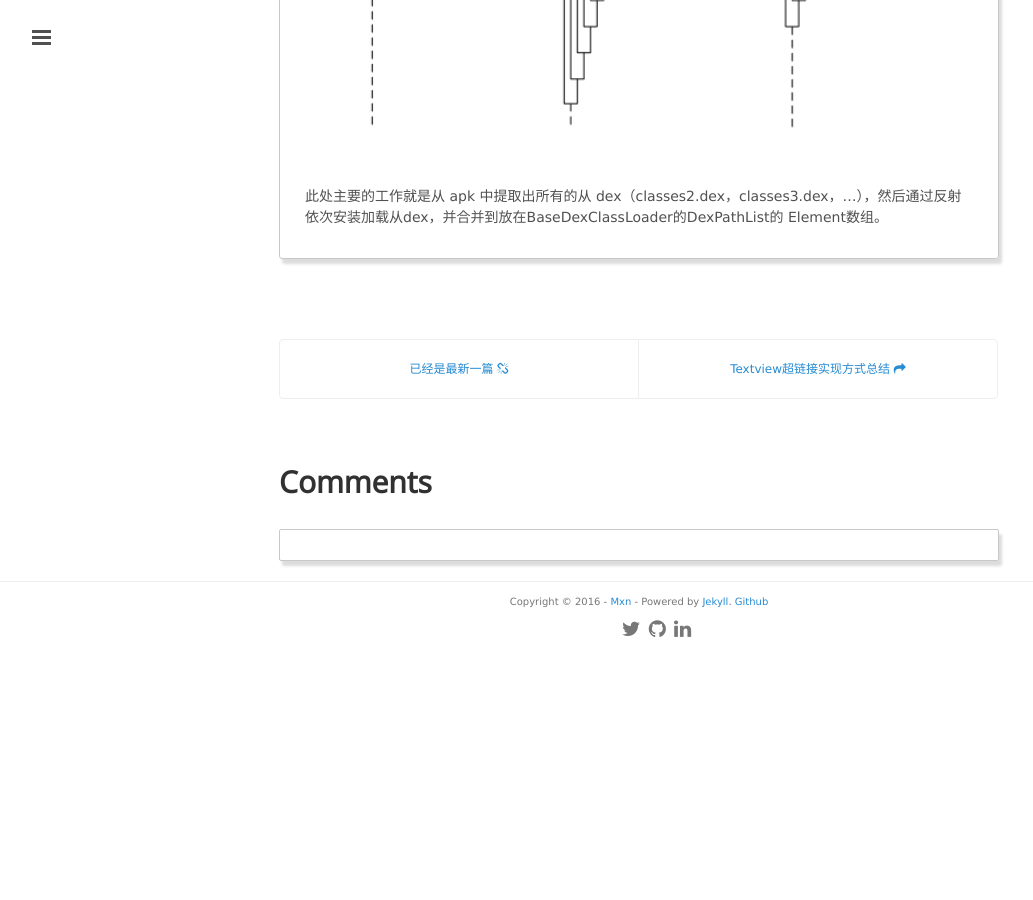
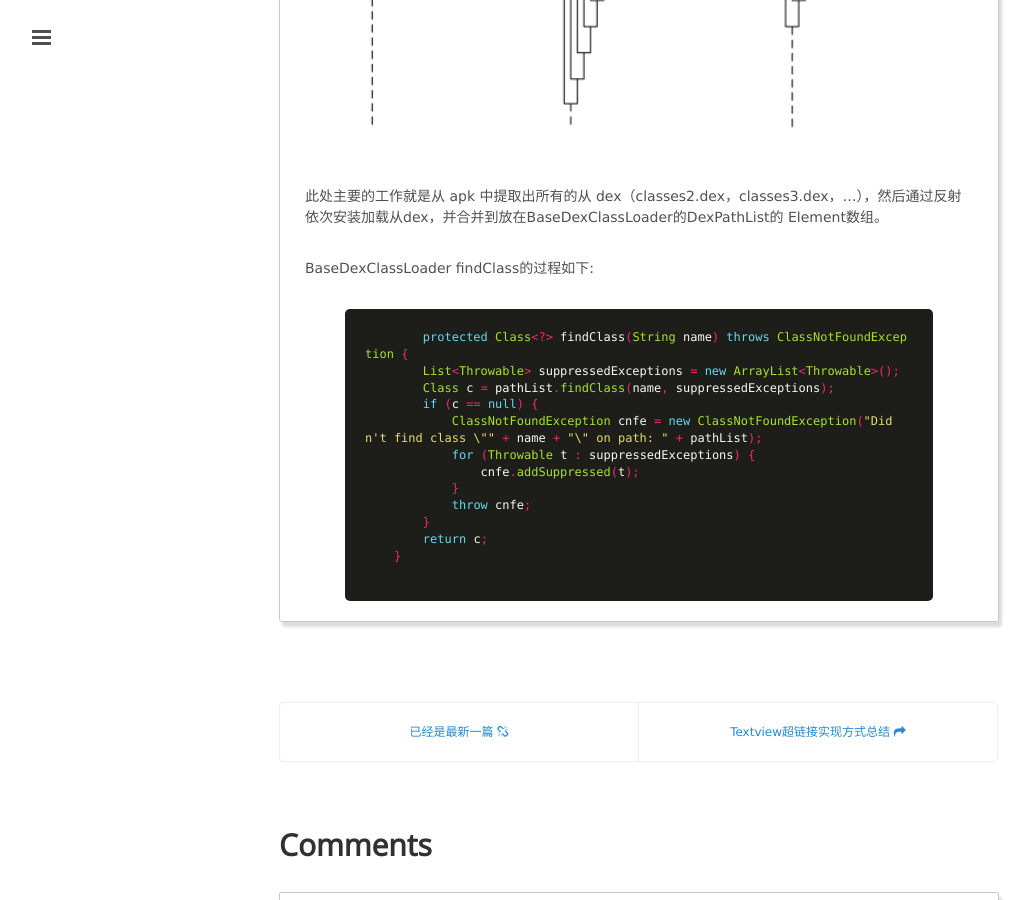
Before and after one commit to mxn21/mxn21.github.io, a Jekyll site: the page built from _posts/2016-2-25-android分包原理.md, in a window 1280 px wide and 900 px high, scrolled down 6602 px. Shown: the whole window, without its empty margins (1-1034 px from the left). Built offline with Jekyll 4.4.1, drawn with Linux system fonts in a browser that asks for light colours; Markdown is read by kramdown in place of the engine named in the settings; comment, search, counter and statistics services are not loaded; before the commit the page ends 7256 px from its top, so only the background shows below that.

Commit message:
23432423

```diff
--- a/_posts/2016-2-25-android分包原理.md
+++ b/_posts/2016-2-25-android分包原理.md
@@ -249,3 +249,20 @@
 
 此处主要的工作就是从 apk 中提取出所有的从 dex（classes2.dex，classes3.dex，…），然后通过反射依次安装加载从dex，并合并到放在BaseDexClassLoader的DexPathList的
 Element数组。
+
+BaseDexClassLoader findClass的过程如下:
+
+	{% highlight java  %}
+	protected Class<?> findClass(String name) throws ClassNotFoundException {
+        List<Throwable> suppressedExceptions = new ArrayList<Throwable>();
+        Class c = pathList.findClass(name, suppressedExceptions);
+        if (c == null) {
+            ClassNotFoundException cnfe = new ClassNotFoundException("Didn't find class \"" + name + "\" on path: " + pathList);
+            for (Throwable t : suppressedExceptions) {
+                cnfe.addSuppressed(t);
+            }
+            throw cnfe;
+        }
+        return c;
+    }
+	{% endhighlight %}
```
